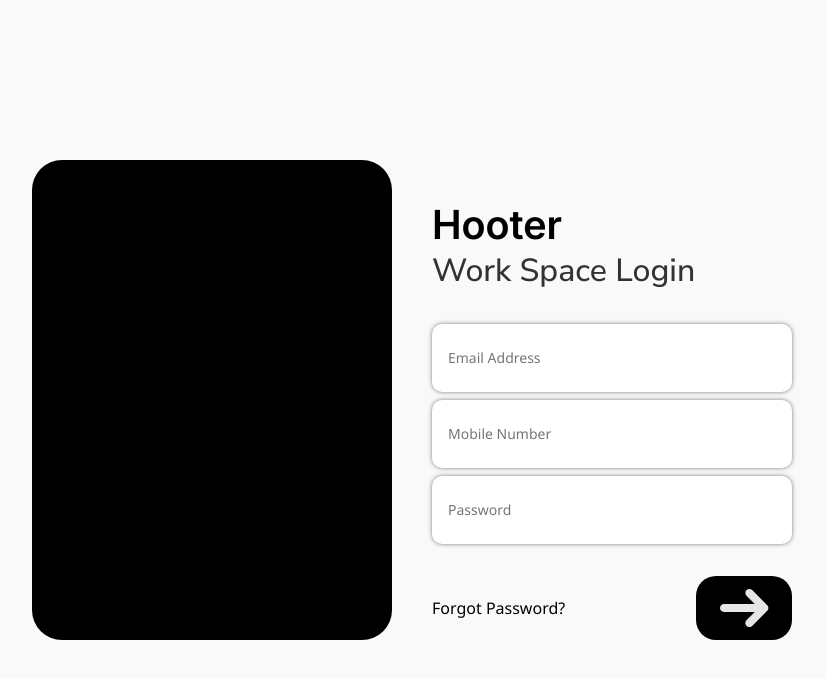
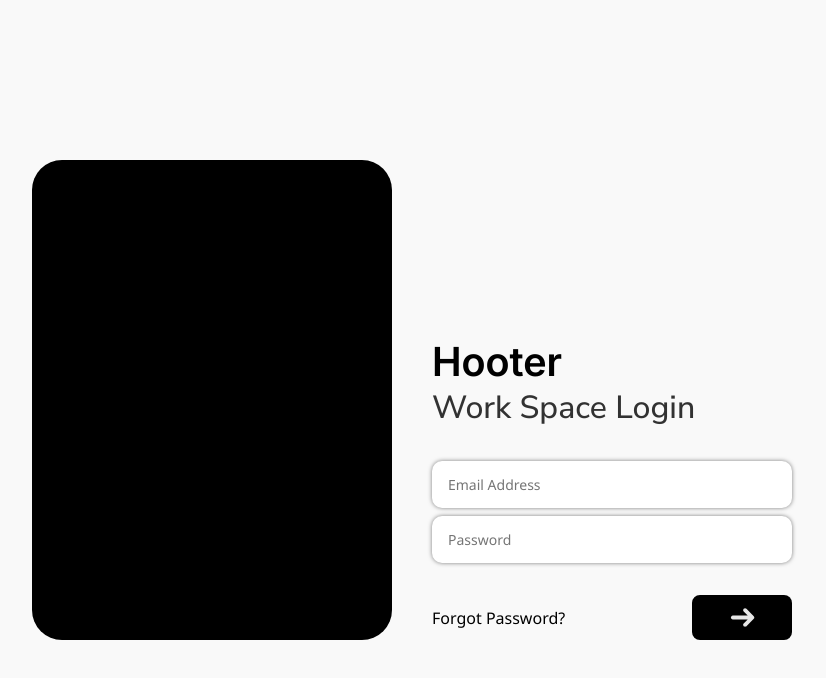
Before and after one commit to Tulsiyan-Fashion-pvt-ltd/Hooter_frontend, a React (Vite) app: page /login in a window 1280 px wide. Shown: the top 678 px of the page, without its empty margins (228-1054 px from the left). Built offline with nearby package versions, Linux system fonts and the light colour scheme.

Commit message:
arrow button component

```diff
--- /dev/null
+++ b/src/components/proceed-bttn.jsx
@@ -0,0 +1,8 @@
+import styles from '../css/layout/ArrowProceedBttn.module.css';
+
+export function ArrowProceedBttn(){
+
+    return(
+        <button type="submit" className={styles.arrowBttn}></button>
+    )
+}
--- /dev/null
+++ b/src/css/layout/ArrowProceedBttn.module.css
@@ -0,0 +1,17 @@
+.arrowBttn{
+    background-image: url('../../assets/icons/arrow.svg');
+background-repeat: no-repeat;
+  background-position: center center;
+  background-size: 31%;
+  width: 100px;
+  height: 45px;
+  background-color: var(--second-color--);
+  color: var(--main-color--);
+  border: medium;
+  border-radius: 8px;
+  font-size: 24px;
+  cursor: pointer;
+  display: flex;
+  align-items: center;
+  justify-content: center;
+}
--- a/src/css/layout/universal-layout.css
+++ b/src/css/layout/universal-layout.css
@@ -33,3 +33,7 @@ body{
   height: 100svh;
   width: 100%;
 }
+
+input:focus{
+    outline: 1px solid black;
+}
--- a/src/css/pages/login.css
+++ b/src/css/pages/login.css
@@ -51,8 +51,8 @@ width: 45%;
 }
 
 #login-form input{
-  padding-left: 1rem;
-  line-height: 2.5rem;
+  /* padding-left: 1rem;
+  line-height: 2.5rem; */
   border-radius: 10px;
   border: none;
   box-shadow: 0px 0px 4px 0px #00000080;
--- a/src/css/pages/register.css
+++ b/src/css/pages/register.css
@@ -84,29 +84,9 @@ input:focus {
     cursor: pointer;
 }
 
-.next-btn {
-    background-color: #000;
-    color: #fff;
-    border: none;
-    width: 100px;
-    height: 45px;
-    border-radius: 8px;
-    font-size: 24px;
-    cursor: pointer;
-    display: flex;
-    align-items: center;
-    justify-content: center;
-}
 
 .next-btn:hover {
     background-color: #222;
-}
-
-button{
-    background-image: url(../../assets/icons/arrow.svg);
-    background-repeat: no-repeat;
-    background-position: center;
-    background-size: 31%;
 }
 
 @media (max-width: 600px) {
--- a/src/pages/login.jsx
+++ b/src/pages/login.jsx
@@ -1,6 +1,7 @@
 import React from "react";
 import "../css/pages/login.css";
 import "../css/layout/universal-layout.css";
+import {ArrowProceedBttn} from '../components/proceed-bttn'
 import LoginCardSVG  from "../assets/login_card.svg";
 import LoginStarsSVG from "../assets/login_stars.svg";
 import LoginStarPNG from "../assets/star-pattern.png";
@@ -23,14 +24,12 @@ const Login = () => {
 
           <form id="login-form">
             <input type="email" placeholder="Email Address" />
-            <input type="tel" placeholder="Mobile Number" />
             <input type="password" placeholder="Password" />
           </form>
 
           <div className="form-footer">
             <span className="forgot">Forgot Password?</span>
-            <button className="submit-btn" form="login-form">
-            </button>
+            <ArrowProceedBttn/>
           </div>
         </div>
 
--- a/src/pages/register.jsx
+++ b/src/pages/register.jsx
@@ -1,3 +1,4 @@
+import { ArrowProceedBttn } from "../components/proceed-bttn";
 import "../css/pages/register.css";
 import {Link} from "react-router-dom";
 
@@ -60,7 +61,7 @@ const Register = () => {
 
                     <div className="footer">
                         <Link to="#" className="back-link">Back</Link>
-                        <button type="submit" className="next-btn"></button>
+                        <ArrowProceedBttn/>
                     </div>
                 </form>
             </div>
```
